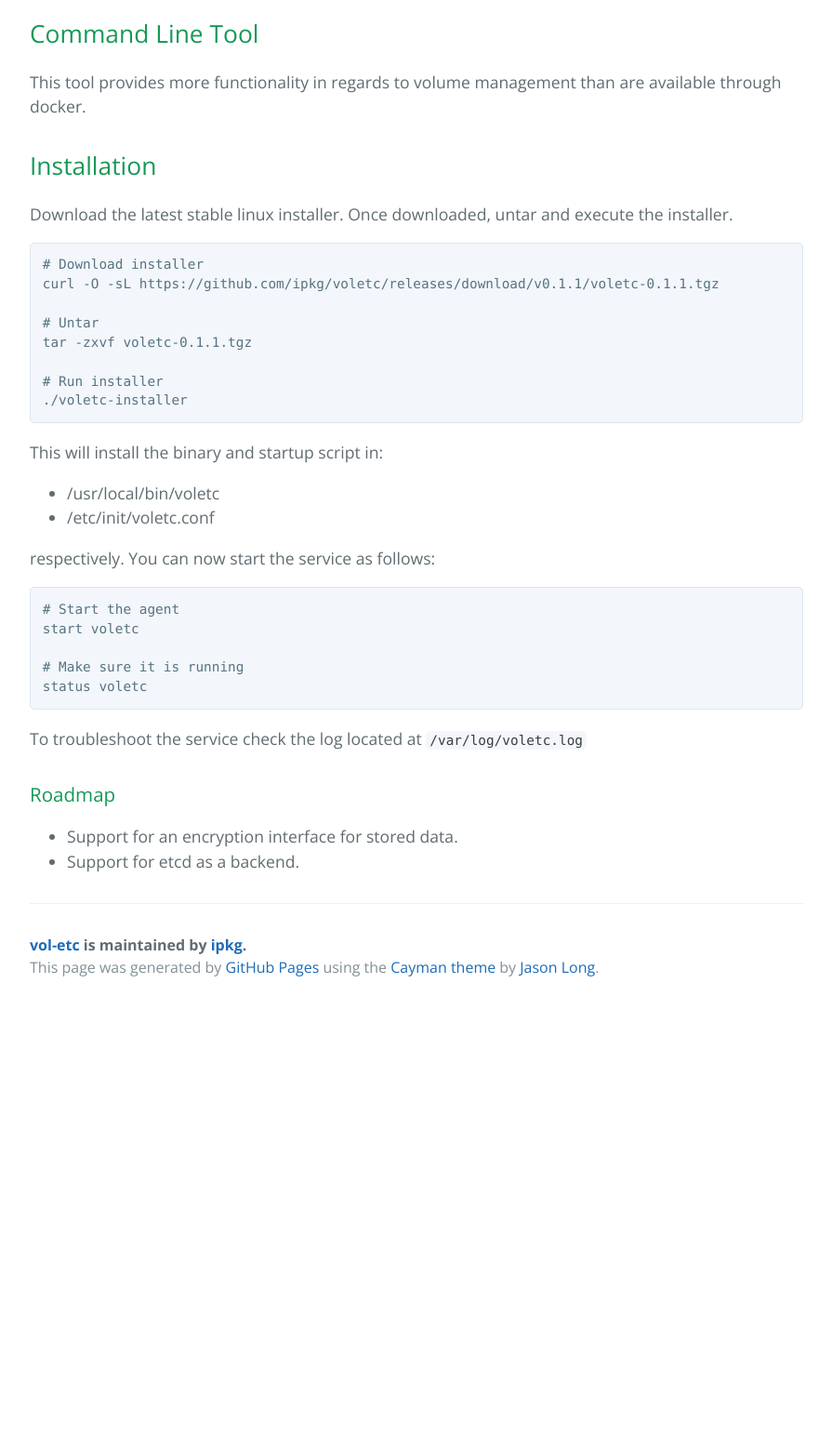
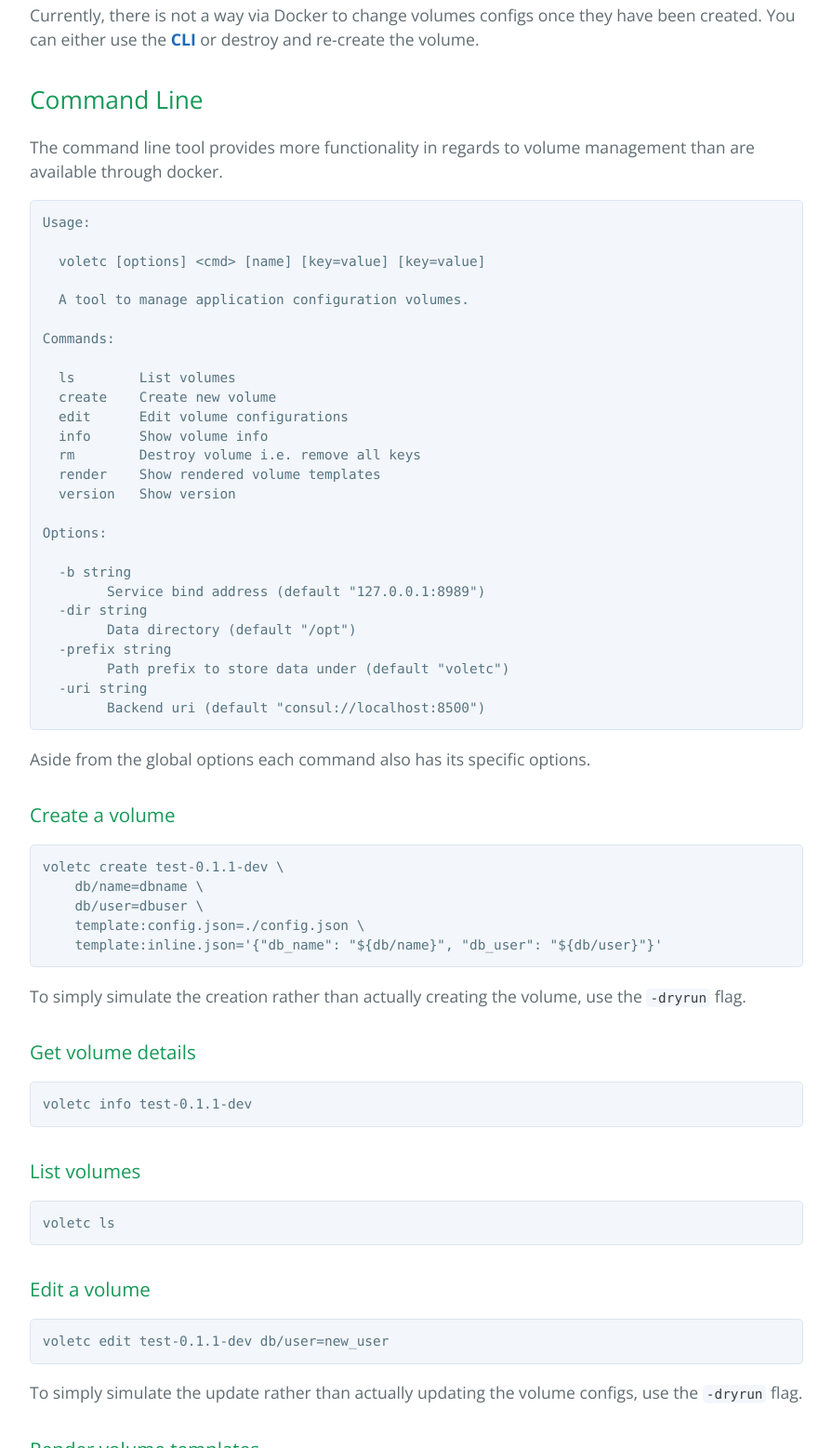
Before and after one commit to ipkg/voletc, a plain HTML site: page index.html in a window 1280 px wide. Shown: the part 1956-3513 px from the top of the page at 93% size, without its empty margins (192-1087 px from the left). Before the commit the page ends 3040 px from the top, so only its background shows below. Drawn offline with nearby package versions, Linux system fonts and the light colour scheme.

Commit message:
Create gh-pages branch via GitHub

```diff
--- a/index.html
+++ b/index.html
@@ -42,7 +42,7 @@
 <li>Templates are shared across each environment and per environment keys are applied to the template</li>
 </ul>
 
-<p>Volumes can be managed through docker using the <code>docker volume</code> command and via the CLI tool.</p>
+<p>Volumes can be managed directly through <a href="#docker"><strong>docker</strong></a> and via the <a href="#command-line"><strong>CLI</strong></a>.</p>
 
 <h2>
 <a id="docker" class="anchor" href="#docker" aria-hidden="true"><span aria-hidden="true" class="octicon octicon-link"></span></a>Docker</h2>
@@ -77,21 +77,99 @@
 
 <p>Removing a volume removes all the associated keys from the backend for the given environment.  It does not remove the template (as it is associated to the version).</p>
 
+<p>Currently, there is not a way via Docker to change volumes configs once they have been created.  You can either use the <a href="#command-line"><strong>CLI</strong></a> or destroy and re-create the volume.</p>
+
 <h2>
-<a id="command-line-tool" class="anchor" href="#command-line-tool" aria-hidden="true"><span aria-hidden="true" class="octicon octicon-link"></span></a>Command Line Tool</h2>
+<a id="command-line" class="anchor" href="#command-line" aria-hidden="true"><span aria-hidden="true" class="octicon octicon-link"></span></a>Command Line</h2>
 
-<p>This tool provides more functionality in regards to volume management than are available through docker.</p>
+<p>The command line tool provides more functionality in regards to volume management than are available through docker.</p>
+
+<pre><code>Usage:
+
+  voletc [options] &lt;cmd&gt; [name] [key=value] [key=value]
+
+  A tool to manage application configuration volumes.
+
+Commands:
+
+  ls        List volumes
+  create    Create new volume
+  edit      Edit volume configurations
+  info      Show volume info
+  rm        Destroy volume i.e. remove all keys
+  render    Show rendered volume templates
+  version   Show version
+
+Options:
+
+  -b string
+        Service bind address (default "127.0.0.1:8989")
+  -dir string
+        Data directory (default "/opt")
+  -prefix string
+        Path prefix to store data under (default "voletc")
+  -uri string
+        Backend uri (default "consul://localhost:8500")
+</code></pre>
+
+<p>Aside from the global options each command also has its specific options.</p>
+
+<h3>
+<a id="create-a-volume" class="anchor" href="#create-a-volume" aria-hidden="true"><span aria-hidden="true" class="octicon octicon-link"></span></a>Create a volume</h3>
+
+<pre><code>voletc create test-0.1.1-dev \
+    db/name=dbname \
+    db/user=dbuser \
+    template:config.json=./config.json \
+    template:inline.json='{"db_name": "${db/name}", "db_user": "${db/user}"}'
+</code></pre>
+
+<p>To simply simulate the creation rather than actually creating the volume, use the <code>-dryrun</code> flag.</p>
+
+<h3>
+<a id="get-volume-details" class="anchor" href="#get-volume-details" aria-hidden="true"><span aria-hidden="true" class="octicon octicon-link"></span></a>Get volume details</h3>
+
+<pre><code>voletc info test-0.1.1-dev
+</code></pre>
+
+<h3>
+<a id="list-volumes" class="anchor" href="#list-volumes" aria-hidden="true"><span aria-hidden="true" class="octicon octicon-link"></span></a>List volumes</h3>
+
+<pre><code>voletc ls
+</code></pre>
+
+<h3>
+<a id="edit-a-volume" class="anchor" href="#edit-a-volume" aria-hidden="true"><span aria-hidden="true" class="octicon octicon-link"></span></a>Edit a volume</h3>
+
+<pre><code>voletc edit test-0.1.1-dev db/user=new_user
+</code></pre>
+
+<p>To simply simulate the update rather than actually updating the volume configs, use the <code>-dryrun</code> flag.</p>
+
+<h3>
+<a id="render-volume-templates" class="anchor" href="#render-volume-templates" aria-hidden="true"><span aria-hidden="true" class="octicon octicon-link"></span></a>Render volume templates</h3>
+
+<pre><code>voletc render test-0.1.1-dev
+</code></pre>
+
+<h3>
+<a id="remove-a-volume" class="anchor" href="#remove-a-volume" aria-hidden="true"><span aria-hidden="true" class="octicon octicon-link"></span></a>Remove a volume</h3>
+
+<pre><code>voletc rm test-0.1.1-dev
+</code></pre>
+
+<p>To remove the volume without being prompted include the <code>-y</code> flag.</p>
 
 <h2>
 <a id="installation" class="anchor" href="#installation" aria-hidden="true"><span aria-hidden="true" class="octicon octicon-link"></span></a>Installation</h2>
 
-<p>Download the latest stable linux installer.  Once downloaded, untar and execute the installer.</p>
+<p>Download the latest stable installer for your platform.  Once downloaded, untar and execute the installer.</p>
 
 <pre><code># Download installer
-curl -O -sL https://github.com/ipkg/voletc/releases/download/v0.1.1/voletc-0.1.1.tgz
+curl -O -sL https://github.com/ipkg/voletc/releases/download/v0.1.6/voletc-0.1.6-linux.tgz
 
 # Untar
-tar -zxvf voletc-0.1.1.tgz
+tar -zxvf voletc-0.1.6-linux.tgz
 
 # Run installer
 ./voletc-installer
```
Also changed, not shown: params.json (+1 -1 lines).
